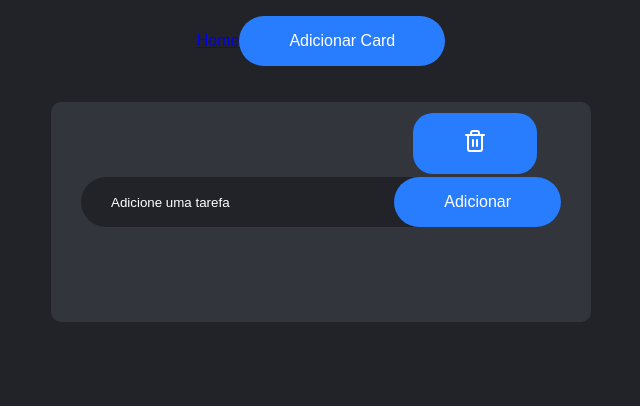
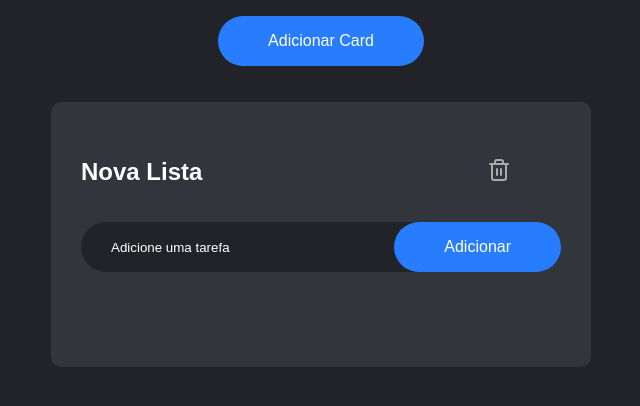
Before and after one commit to LucasPilar/Organization-Flow, a React (Create React App) app: page / in a window 1280 px wide. Both pictures are taken after a click on the button "Adicionar Card". Shown: the top 406 px of the page, without its empty margins (319-959 px from the left). Built offline with nearby package versions, Linux system fonts and the light colour scheme.

Commit message:
Fix/Add: Cards são arrastáveis e seu posicionamento e layout estão concertados

```diff
--- a/package.json
+++ b/package.json
@@ -3,6 +3,8 @@
   "version": "0.1.0",
   "private": true,
   "dependencies": {
+    "@dnd-kit/core": "^6.3.1",
+    "@dnd-kit/sortable": "^10.0.0",
     "@testing-library/dom": "^10.4.1",
     "@testing-library/jest-dom": "^6.8.0",
     "@testing-library/react": "^16.3.0",
--- a/src/App.js
+++ b/src/App.js
@@ -1,48 +1,112 @@
-import React, { useState } from "react";
-import Card from "./components/Card"; // Ajuste o caminho conforme a estrutura do seu projeto
+import React, { useState, useEffect } from "react";
+import Card from "./components/Card";
 import Navbar from "./components/Navbar";
 import "./App.css";
+import {
+  DndContext,
+  closestCenter,
+  KeyboardSensor,
+  PointerSensor,
+  useSensor,
+  useSensors,
+} from "@dnd-kit/core";
+
+import {
+  arrayMove,
+  SortableContext,
+  sortableKeyboardCoordinates,
+  rectSortingStrategy,
+} from "@dnd-kit/sortable";
 
 function App() {
-  const [cardList, setCardList] = useState([]);
+  // CORREÇÃO 1: Lógica de carregamento.
+  const [cardList, setCardList] = useState(() => {
+    const savedCards = localStorage.getItem("cardList"); // Pega os dados da chave "cardList"
+    if (savedCards) {
+      return JSON.parse(savedCards); // Se houver, converte de texto para array
+    } else {
+      return []; // Senão, começa com um array vazio
+    }
+  });
 
-  const AddCard = () => {
+  // Este useEffect para salvar.
+  useEffect(() => {
+    localStorage.setItem("cardList", JSON.stringify(cardList));
+  }, [cardList]);
+
+  //ADICIONA CARD NOVO
+  const addCard = () => {
     const newCard = {
       id: Date.now(),
       title: "Nova Lista",
     };
     setCardList((prevCardList) => [...prevCardList, newCard]);
-    console.log("Novo Card adicionado!");
   };
 
-  const updateTitle = (cardId, newTitle) =>{
-    setCardList((prevListy) =>
-      prevListy.map((card)=>
-      card.id === cardId ? {...card, title: newTitle} : card),
-    )
-  }
+  //TÍTULO CUSTOMIZADO
+  const updateTitle = (cardId, newTitle) => {
+    setCardList((prevList) =>
+      prevList.map((card) =>
+        card.id === cardId ? { ...card, title: newTitle } : card
+      )
+    );
+  };
 
+  //DELETA CARD
   const deleteCard = (idToDelete) => {
     setCardList((prevCardList) =>
       prevCardList.filter((card) => card.id !== idToDelete)
     );
-    console.log(`Card com id ${idToDelete} removido!`);
   };
 
+  //ARRASTA E SOLTA
+  //Configuração de sensores
+  const sensors = useSensors(
+    useSensor(PointerSensor),
+    useSensor(KeyboardSensor, {
+      coordinateGetter: sortableKeyboardCoordinates,
+    })
+  );
+
+  //Função de atualização de ordem
+  function handleDragEn(event) {
+    const { active, over } = event;
+    if (active.id !== over.id) {
+      setCardList((items) => {
+        const oldIndex = items.findIndex((item) => item.id == active.id);
+        const newIndex = items.findIndex((item) => item.id == over.id);
+
+        return arrayMove(items, oldIndex, newIndex);
+      });
+    }
+  }
+
+
+
   return (
+    <DndContext
+      sensors={sensors}
+      collisionDetection={closestCenter}
+      onDragEnd={handleDragEn}
+    >
     <div className="App">
-      <Navbar onAddCardClick={AddCard} />
+      <Navbar onAddCardClick={addCard} />
       <main className="card-container">
+      <SortableContext items={cardList} strategy={rectSortingStrategy}>
         {cardList.map((card) => (
           <Card
+            // CORREÇÃO 2: Passando TODAS as props necessárias
             key={card.id}
+            id={card.id} // Passa o ID para ser usado internamente pelo Card
+            initialTitle={card.title} // Passa o TÍTULO do card atual
             onDelete={() => deleteCard(card.id)}
-            onUpdateTitle={updateTitle}
-
-            />
+            onUpdateTitle={updateTitle} // Passa a função de atualização correta
+          />
         ))}
+        </SortableContext>
       </main>
     </div>
+    </DndContext>
   );
 }
 
--- a/src/components/Card.jsx
+++ b/src/components/Card.jsx
@@ -3,6 +3,8 @@ import Input from "./Input";
 import Button from "./Button";
 import "./List.css";
 import { Trash2 } from "lucide-react";
+import { useSortable } from "@dnd-kit/sortable";
+import { CSS } from "@dnd-kit/utilities";
 
 function Card({ id, initialTitle, onUpdateTitle, onDelete }) {
   const [tasks, setTasks] = useState([]);
@@ -10,6 +12,14 @@ function Card({ id, initialTitle, onUpdateTitle, onDelete }) {
 
   const [isEditingTitle, setIsEditingTitle] = useState(false);
   const [cardTitle, setCardTitle] = useState(initialTitle);
+
+  const { attributes, listeners, setNodeRef, transform, transition } =
+    useSortable({ id: id });
+
+  const style = {
+    transform: CSS.Transform.toString(transform),
+    transition,
+  };
 
   const AdicionaNovaTarefa = () => {
     if (inputValue.trim() === "") {
@@ -62,12 +72,14 @@ function Card({ id, initialTitle, onUpdateTitle, onDelete }) {
     setTasks(tasks.filter((task) => task.id !== taskId));
   };
   return (
-    <div className="card-component">
-      <button onClick={onDelete} className="delete-card-button">
-        <Trash2 />
-      </button>
-
-      {setIsEditingTitle ? (
+    <div className="card-component"
+      ref={setNodeRef}
+      style={style}
+      {...attributes}
+      {...listeners}
+    >
+      <div className="card-header">
+        {isEditingTitle ? (
           <input
             type="text"
             value={cardTitle}
@@ -78,12 +90,21 @@ function Card({ id, initialTitle, onUpdateTitle, onDelete }) {
             autoFocus
           />
         ) : (
-        <h2 onclick={handleTitleClick}>{cardTitle}</h2>
+          // CORREÇÃO 2: Usar 'onClick' com 'C' maiúsculo
+          <h2 onClick={handleTitleClick} className="card-title">
+            {cardTitle}
+          </h2>
         )}
+        <button onClick={onDelete} className="delete-card-button">
+          <Trash2 />
+        </button>
+      </div>
 
-      <div class="linha">
-        <Input value={inputValue} onChange={setInputValue} />
+      {/* --- SEÇÃO DO CORPO DO CARD --- */}
+      <div className="linha">
+        <Input value={inputValue} onChange={(value) => setInputValue(value)} />
         <Button onClick={AdicionaNovaTarefa} />
+      </div>
       <ul id="lista">
         {tasks.map((task) => (
           <li
@@ -104,7 +125,6 @@ function Card({ id, initialTitle, onUpdateTitle, onDelete }) {
         ))}
       </ul>
     </div>
-    </div>
   );
 }
 
--- a/src/components/List.css
+++ b/src/components/List.css
@@ -83,27 +83,30 @@ ul li span:hover {
   color: rgb(255, 255, 255);
 }
 
+.card-header {
+  display: flex; /* 1. Ativa o Flexbox */
+  justify-content: space-between; /* 2. Empurra os itens para as extremidades (título para a esquerda, botão para a direita) */
+  align-items: center; /* 3. Alinha os itens verticalmente no centro */
+  margin-bottom: 20px; /* 4. Cria um espaço abaixo do cabeçalho, antes da linha de adicionar tarefas */
+}
+
+/* Ajuste opcional para o título ocupar o máximo de espaço possível */
+.card-title,
+.title-input {
+  flex-grow: 1; /* Permite que o título cresça e ocupe o espaço disponível */
+  margin-right: 15px; /* Adiciona um pequeno espaço para não colar no botão */
+}
+
+/* O botão de deletar não precisa de position: absolute agora */
 .delete-card-button {
-  position: absolute; /* Posição absoluta em relação ao pai (.card-component) */
-  top: 5%;
-  right: 10%;
-  color: white;
+  /* Remova 'position: absolute', 'top', e 'right' se ainda existirem */
+  background: transparent;
+  color: #aaa;
   border: none;
-  border-radius: 20px;
-  /* width: 45px;
-  height: 45px; */
-  font-size: 20px;
-  /* line-height: 30px;  */
-  text-align: center;
   cursor: pointer;
-  justify-content: center;
-  justify-items: center;
+  /* flex-shrink: 0; */ /* Garante que o botão não encolha */
 }
 
 .delete-card-button:hover {
-  background: #ff2e2e;
+  color: #ff5c5c;
 }
-
-.title-input{
-  background-color: rgb(50, 53, 60);
-}
--- a/src/components/Navbar.jsx
+++ b/src/components/Navbar.jsx
@@ -5,7 +5,7 @@ import NavItem from "./NavItem";
 const Navbar = ({ onAddCardClick }) => {
   return (
     <nav className="navbar">
-      <NavItem text="Home" link="./app.jsx" />
+      {/* <NavItem text="Home" link="./app.jsx" /> */}
       <NavItem text="Adicionar Card" onClick={onAddCardClick} />
     </nav>
   );
```
Also changed, not shown: 1 other file (tests, documents, lock files or other folders). Lines whose indentation alone changed are shown as unchanged.
